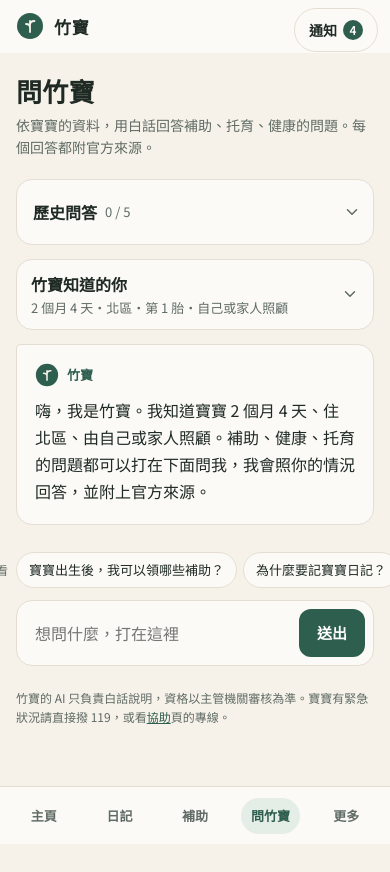
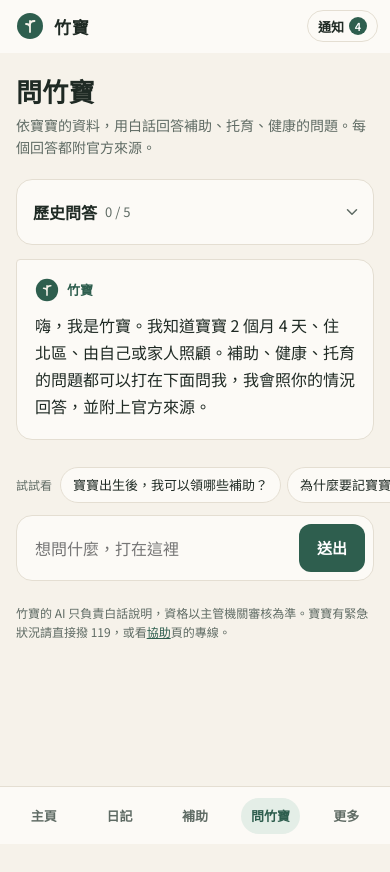
Before and after one commit to nNn-3361/ZhuBao, a plain HTML site: page prototype/ask.html in a window 390 px wide. Shown: the top 872 px of the page. Drawn offline with Linux system fonts and the light colour scheme.

Commit message:
問竹寶頁拿掉「竹寶知道的你」；通知按鈕外框縮小
- 通知外框從 44 高縮到 32 高，整顆按鈕可點範圍仍是 44×44
- 示範題列不再自動吸附，左邊「試試看」不會被切掉

Co-Authored-By: Claude Opus 5.5 <noreply@anthropic.com>
Claude-Session: https://claude.ai/code/session_014HhAB5FESdeFckteQQnQXT

```diff
--- a/prototype/ask.html
+++ b/prototype/ask.html
@@ -192,26 +192,6 @@ button:hover,button:active,a:hover,a:active{transform:none !important}
 </div>
 </section>
 
-<section aria-labelledby="h-me" class="zb-acc" data-open="{{meExpanded}}">
-<button type="button" class="zb-acc-head" aria-expanded="{{meExpanded}}" onClick="{{toggleMe}}">
-<span class="zb-acc-title">
-<span id="h-me" style="font-size: 16px; font-weight: 600">竹寶知道的你</span>
-<span style="font-size: 13px; color: #5F6B64">2 個月 4 天・北區・第 1 胎・自己或家人照顧</span>
-</span>
-<svg class="zb-chev" width="18" height="18" viewBox="0 0 24 24" fill="none" stroke="#5F6B64" stroke-width="2" stroke-linecap="round" stroke-linejoin="round" aria-hidden="true"><path d="m6 9 6 6 6-6"></path></svg>
-</button>
-<sc-if value="{{meOpen}}" hint-placeholder-val="{{false}}">
-<div class="zb-acc-body">
-<dl style="margin: 0; display: grid; grid-template-columns: 64px minmax(0, 1fr); row-gap: 6px; font-size: 15px">
-<dt style="color: #5F6B64">寶寶</dt><dd style="margin: 0">2 個月 4 天</dd>
-<dt style="color: #5F6B64">戶籍</dt><dd style="margin: 0">新竹市北區</dd>
-<dt style="color: #5F6B64">胎次</dt><dd style="margin: 0">第 1 胎</dd>
-<dt style="color: #5F6B64">照顧</dt><dd style="margin: 0">自己或家人</dd>
-</dl>
-<a href="setup.html" style="font-size: 14px">修改寶寶資料</a>
-</div>
-</sc-if>
-</section>
 </aside>
 
 <section aria-label="對話" style="min-width: 0; display: flex; flex-direction: column; gap: 14px">
--- a/prototype/zhubao-app.css
+++ b/prototype/zhubao-app.css
@@ -67,9 +67,11 @@ body{font-variant-numeric:tabular-nums}
 /* ---------- 上方「通知」按鈕 ---------- */
 .zb-bell{display:none}
 @media (max-width:760px){
-  .zb-has-tabs .zb-bell{display:inline-flex;position:fixed;top:calc(var(--zb-safe-t) + 8px);right:12px;z-index:70;align-items:center;gap:6px;min-height:44px;padding:0 14px;border-radius:999px;border:1px solid var(--zb-line);background:var(--zb-surface);font-family:"Noto Sans TC",system-ui,sans-serif;font-size:14px;font-weight:600;color:var(--zb-ink);cursor:pointer}
+  /* 外框小一點（約 32 高），但整顆按鈕仍是 44×44 以上的可點範圍 */
+  .zb-has-tabs .zb-bell{display:inline-flex;position:fixed;top:calc(var(--zb-safe-t) + 4px);right:8px;z-index:70;align-items:center;justify-content:center;min-height:44px;min-width:44px;padding:0 4px;border:0;border-radius:999px;background:transparent;font-family:"Noto Sans TC",system-ui,sans-serif;font-size:13px;font-weight:600;color:var(--zb-ink);cursor:pointer}
+  .zb-bell-in{display:inline-flex;align-items:center;gap:5px;height:32px;padding:0 10px;box-sizing:border-box;border-radius:999px;border:1px solid var(--zb-line);background:var(--zb-surface)}
 }
-.zb-bell b{min-width:20px;height:20px;padding:0 6px;box-sizing:border-box;border-radius:999px;background:var(--zb-accent);color:#fff;font-size:12px;line-height:20px;text-align:center}
+.zb-bell b{min-width:18px;height:18px;padding:0 5px;box-sizing:border-box;border-radius:999px;background:var(--zb-accent);color:#fff;font-size:11px;line-height:18px;text-align:center}
 .zb-bell b[hidden]{display:none}
 .zb-bell:active{transform:scale(.95) !important;box-shadow:none !important}
 
@@ -207,6 +209,6 @@ a.zb-row:hover,button.zb-row:hover{transform:none !important;box-shadow:none !im
   /* 儲存按鈕黏在面板底部，小提醒展開時也不用捲到最下面才能存 */
   #dc-root .zb-entry>button:last-child{align-self:stretch !important;position:sticky;bottom:0;z-index:2;box-shadow:0 0 0 8px var(--zb-bg),0 -16px 16px 8px var(--zb-bg)}
   html:has(.zb-entry){overflow:hidden}
-  .zb-hints{scroll-padding-inline:16px}
+  .zb-hints{scroll-snap-type:none !important}
 }
 @media (prefers-reduced-motion:reduce){ #dc-root .zb-entry,.zb-entry-back{animation:zbFadeIn .15s ease both !important} }
--- a/prototype/zhubao-app.js
+++ b/prototype/zhubao-app.js
@@ -238,7 +238,7 @@
       bell = document.createElement('button');
       bell.type = 'button';
       bell.className = 'zb-bell';
-      bell.innerHTML = '通知<b></b>';
+      bell.innerHTML = '<span class="zb-bell-in">通知<b></b></span>';
       bell.addEventListener('click', () => { buzz(); showNoti(); });
       document.body.appendChild(bell);
       updateBell();
```
Also changed, not shown: 1 other file.
